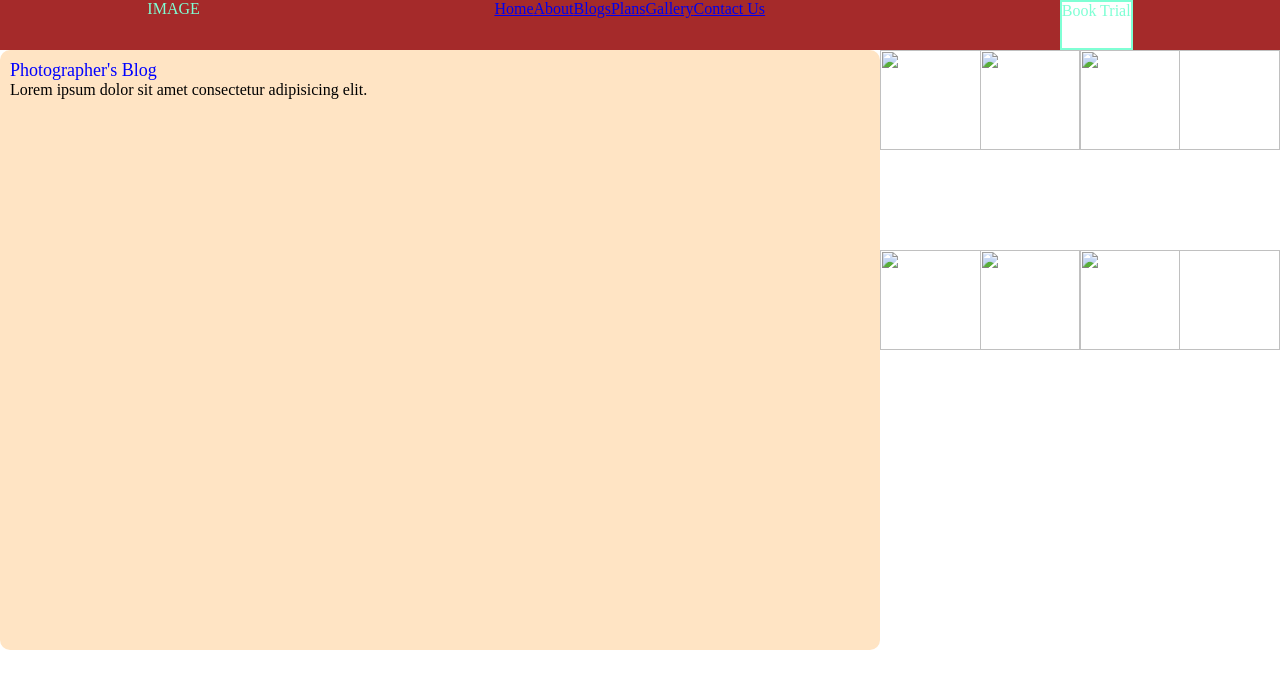
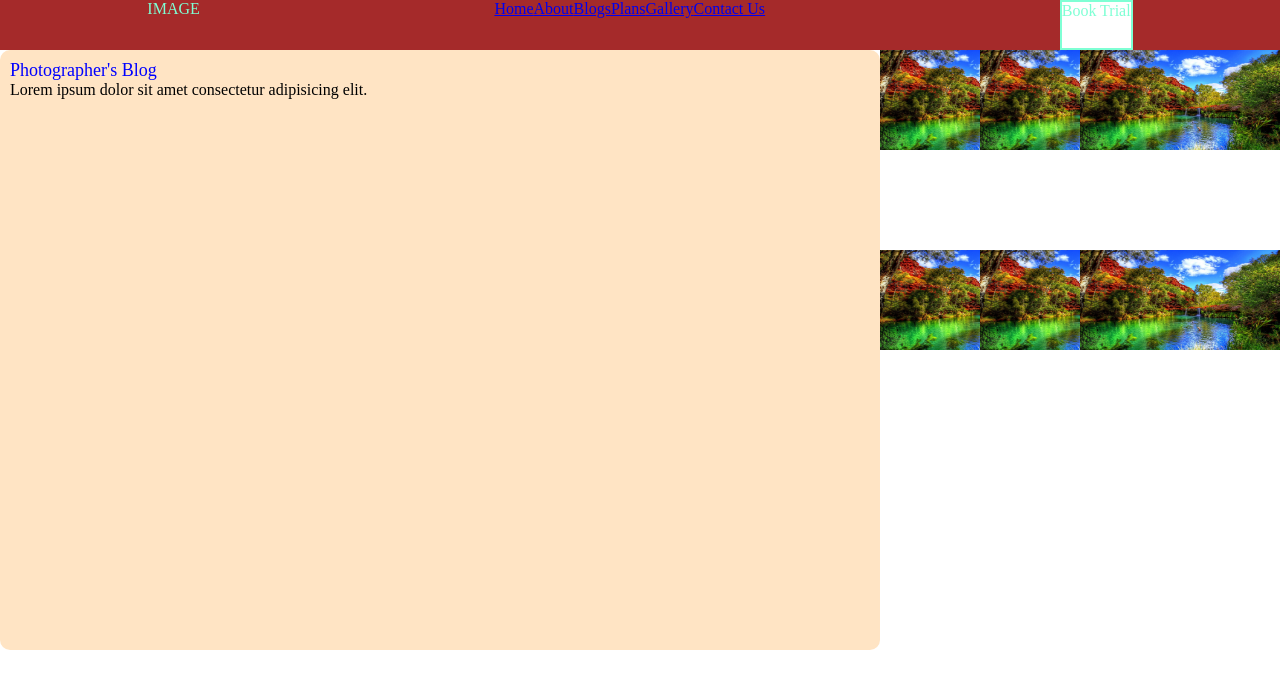
Before and after one commit to shivanshu989/Exam, a plain HTML site: page index.html in a window 1280 px wide. Drawn offline with Linux system fonts and the light colour scheme; some icons are missing.

Commit message:
Update index.html

```diff
--- a/index.html
+++ b/index.html
@@ -31,12 +31,12 @@
             <p class="sec">Lorem ipsum dolor sit amet consectetur adipisicing elit.</p>
         </div>
         <div class="img">
-            <img class="it1" src="images/R (1).jpg">
-            <img class="it2" src="images/R (1).jpg">
-            <img class="it3" src="images/R (1).jpg">
-            <img class="it4" src="images/R (1).jpg">
-            <img class="it5" src="images/R (1).jpg">
-            <img class="it6" src="images/R (1).jpg">
+            <img class="it1" src="R (1).jpg">
+            <img class="it2" src="R (1).jpg">
+            <img class="it3" src="R (1).jpg">
+            <img class="it4" src="R (1).jpg">
+            <img class="it5" src="R (1).jpg">
+            <img class="it6" src="R (1).jpg">
         </div>
     </div>
 
```
